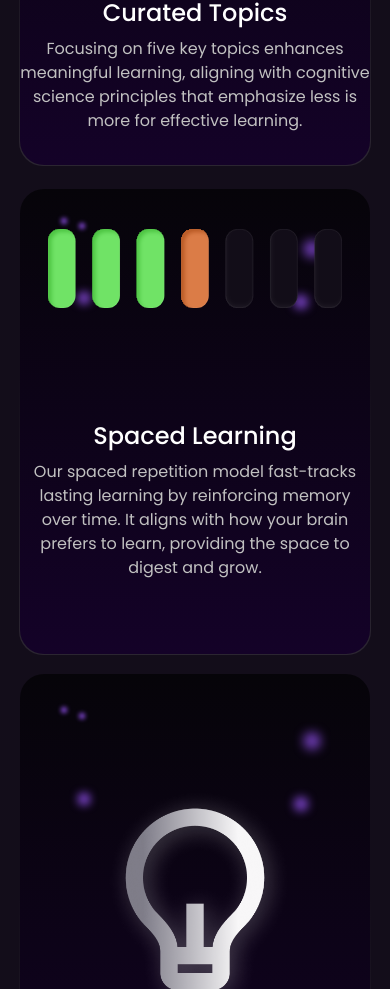
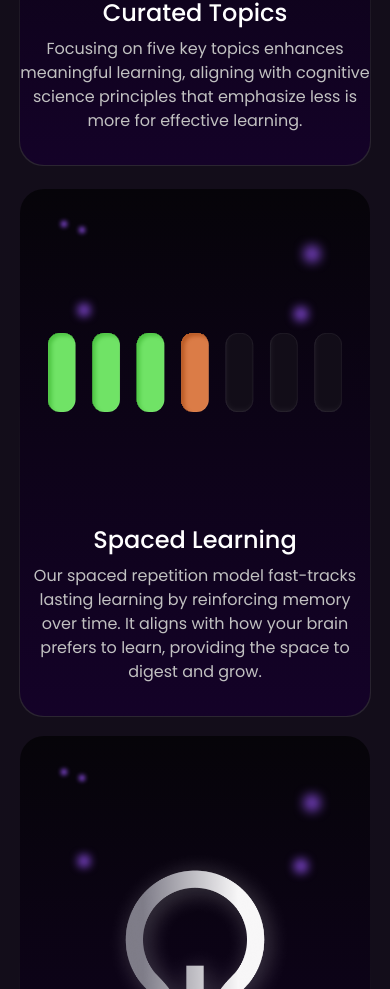
Before and after one commit to GaziRiad/amuse, a Next.js app: page / in a window 390 px wide. Shown: the part 2217-3206 px from the top of the page. Built offline with nearby package versions, Linux system fonts and the light colour scheme.

Commit message:
fixed responsive issues

```diff
--- a/components/home/GridCards.js
+++ b/components/home/GridCards.js
@@ -49,13 +49,13 @@ function GridCards() {
       </div>
       {/*  */}
       <div className="flex flex-col items-stretch gap-5 lg:flex-row">
-        <div className="card flex flex-[2] flex-col-reverse justify-end rounded-3xl bg-card-gradient pt-10 lg:flex-col">
+        <div className="card flex flex-[2] flex-col-reverse justify-end rounded-3xl bg-card-gradient pt-36 lg:flex-col lg:pt-10">
           <Praticles />
           <div className="mx-auto max-w-[380px]">
             <p className="mb-2 text-2xl font-medium lg:text-3xl">
               Spaced Learning
             </p>
-            <p className="mb-[74px] text-base text-[#c1c1c1]">
+            <p className="mb-8 text-base text-[#c1c1c1] lg:mb-[74px]">
               Our spaced repetition model fast-tracks lasting learning by
               reinforcing memory over time. It aligns with how your brain
               prefers to learn, providing the space to digest and grow.
```
